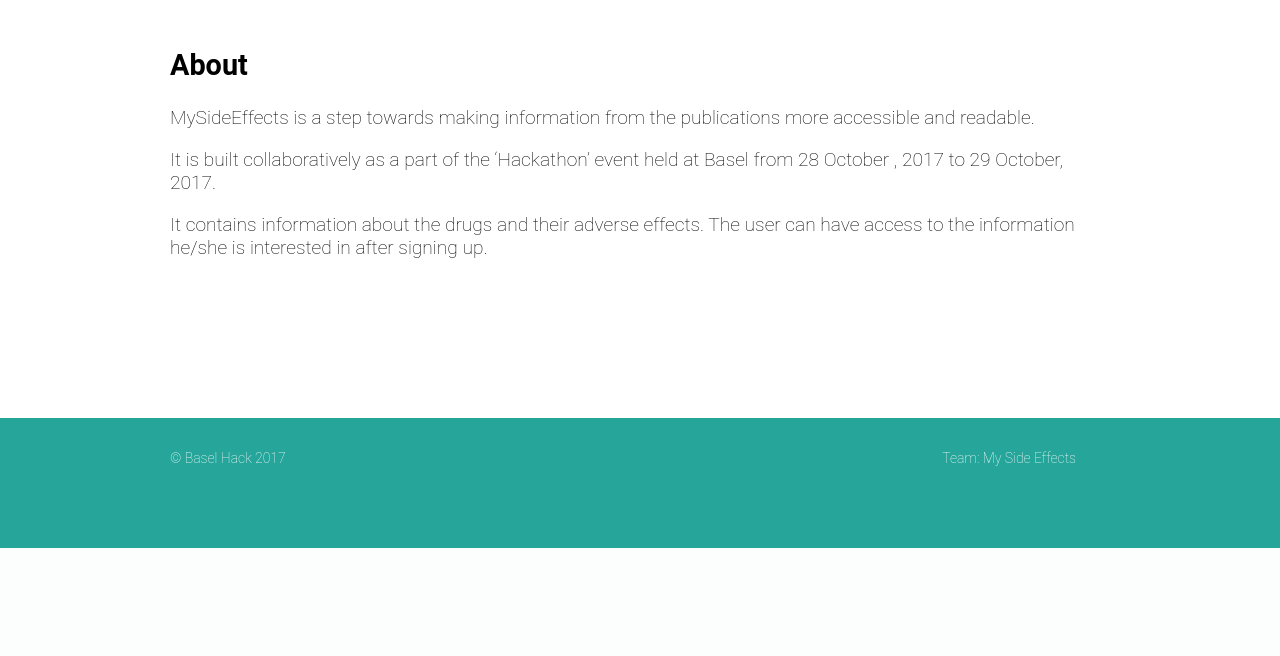
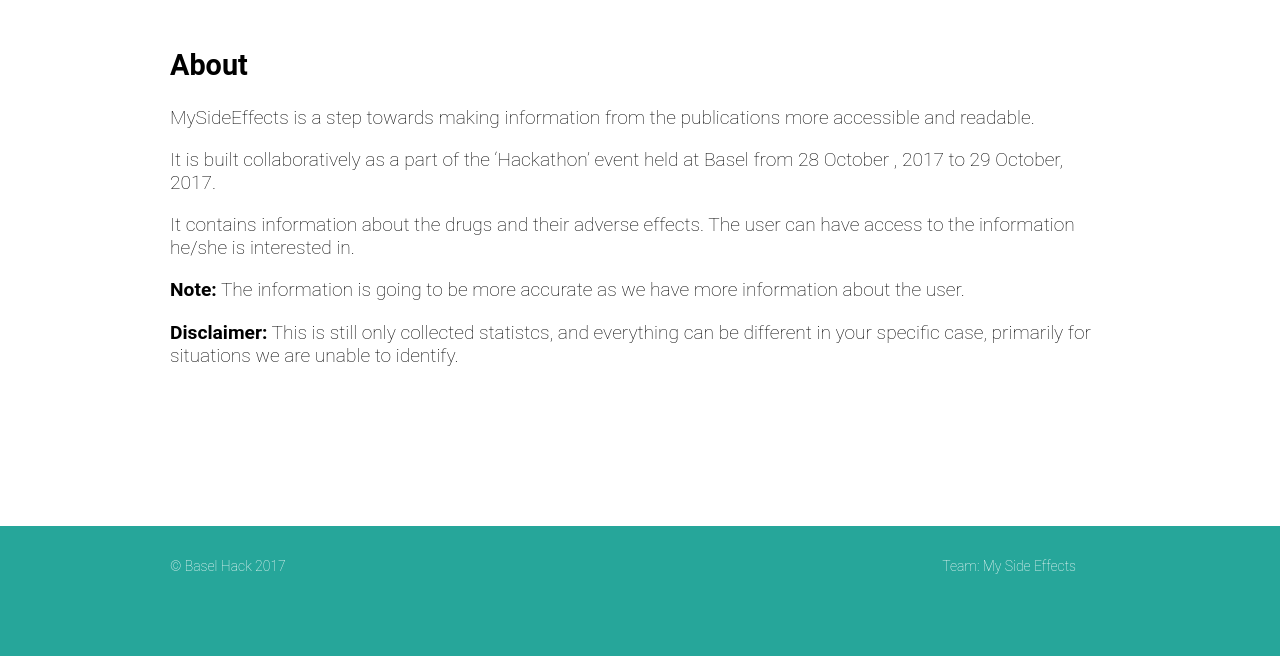
Before and after one commit to MySideEffect-Team/MySideEffect, a Django app: page /about in a window 1280 px wide. Shown: the part 596-1252 px from the top of the page. Before the commit the page ends 1144 px from the top, so only its background shows below. Run offline with Django 3.2, Linux system fonts and the light colour scheme.

Commit message:
a few updates

```diff
--- a/MySideEffectMain/MySideEffectApp/forms.py
+++ b/MySideEffectMain/MySideEffectApp/forms.py
@@ -35,7 +35,7 @@ MEAT = [
     ('not', 'Not at all'),
     ('1', '1'),
     ('2', '2'),
-    ('over3', '>3'), ]
+    ('over3', '3 or more'), ]
 
 CHILDREN = [
     ('not', 'No child'),
@@ -86,7 +86,7 @@ class UserForm(forms.Form):
 
     drugs = forms.CharField(label='List all drugs you currently take (single line for each)', widget=forms.Textarea, required=False)
     allergies = forms.CharField(label='List of allergies and chronic diseases (single line each)', widget=forms.Textarea, required=False)
-    nodrugs = forms.CharField(label='Do not include the following drugs (single line each)', widget=forms.Textarea, required=False)
+    nodrugs = forms.CharField(label='Do not include the following drugs / I am allergic to the following drugs (single line each)', widget=forms.Textarea, required=False)
     pregnant = forms.BooleanField(label='Are you pregnant', initial=False, required=False)
     children = forms.ChoiceField(label='Do you have children and if yes how many', required=False, choices=CHILDREN)
 
@@ -95,7 +95,7 @@ class UserForm(forms.Form):
     # symptoms = forms.CharField(label='Symptoms', max_length=200, required=True, widget=forms.Textarea)
 
 
-class SignUp(forms.Form):
+class SignUp(UserForm):
 
     # General
 
@@ -108,30 +108,6 @@ class SignUp(forms.Form):
     # last_name = forms.CharField(max_length=100)
     email = forms.EmailField()
 
-    gender = forms.CharField(label='What is your Gender', widget=forms.RadioSelect(choices=GENDER))
-    age = forms.ChoiceField(label='How old are you', choices=AGE, required=False)
-    weight = forms.ChoiceField(label='How much do you weigh', required=False, choices=WEIGHT)
-    location = forms.ChoiceField(label='Where do you live', required=False, choices=LOCATION)
-
-    # Lifestyle
-
-    sports = forms.ChoiceField(label='How often do you do sports', required=False, choices=SPORTS)
-    veggie = forms.BooleanField(label='Do you eat meat', initial=True,
-                                required=False)
-    eating = forms.ChoiceField(label='How often do you eat meat', required=False, choices=MEAT)
-    smoking = forms.BooleanField(label='Are you a smoker', initial=False,
-                                 required=False)
-    drinking = forms.BooleanField(label='Do you drink alcohol', initial=False,
-                                  required=False)
-
-    # Medical history
-
-    drugs = forms.CharField(label='List all drugs you currently take (single line for each)', widget=forms.Textarea, required=False)
-    allergies = forms.CharField(label='List of allergies and chronic diseases (single line each)', widget=forms.Textarea, required=False)
-    nodrugs = forms.CharField(label='Do not include the following drugs (single line each)', widget=forms.Textarea, required=False)
-    pregnant = forms.BooleanField(label='Are you pregnant', initial=False, required=False)
-    children = forms.ChoiceField(label='Do you have children and if yes how many', required=False, choices=CHILDREN)
-
 
 class Search(forms.Form):
     search = forms.CharField(max_length=50)
--- a/MySideEffectMain/MySideEffectApp/templates/MySideEffectApp/about.html
+++ b/MySideEffectMain/MySideEffectApp/templates/MySideEffectApp/about.html
@@ -5,6 +5,8 @@
 <h2>About</h2>
 <p>MySideEffects is a step towards making information from the publications more accessible and readable.</p>
 <p>It is built collaboratively as a part of the ‘Hackathon’ event held at Basel from 28 October , 2017 to 29 October, 2017.</p>
-<p>It contains information about the drugs and their adverse effects. The user can have access to the information he/she is interested in after signing up.</p>
+<p>It contains information about the drugs and their adverse effects. The user can have access to the information he/she is interested in.</p>
+<p><b>Note:</b> The information is going to be more accurate as we have more information about the user.</p>
+<p><b>Disclaimer:</b> This is still only collected statistcs, and everything can be different in your specific case, primarily for situations we are unable to identify.<p>
 
 {% endblock %}
--- a/MySideEffectMain/MySideEffectApp/templates/MySideEffectApp/contact.html
+++ b/MySideEffectMain/MySideEffectApp/templates/MySideEffectApp/contact.html
@@ -6,7 +6,7 @@
 <p>Wanna contact us?</p>
 <p>Why thats lovely of you! Feel free to connect with us over Mail:
     mysideeffects@baselhack.ch</p>
-<p>Or join our Facebook group: MySideeffects-Baselhack17</p>
 <p>We are happy to see you!</p>
+<p>We are on <a href="https://github.com/MySideEffect-Team/MySideEffect">github</a>!</p>
 
 {% endblock %}
```
Also changed, not shown: MySideEffectMain/MySideEffectApp/templates/MySideEffectApp/base.html (line endings or trailing spaces), MySideEffectMain/MySideEffectApp/templates/MySideEffectApp/home.html (line endings or trailing spaces), MySideEffectMain/MySideEffectApp/templates/MySideEffectApp/result.html (line endings or trailing spaces), 1 other file.
